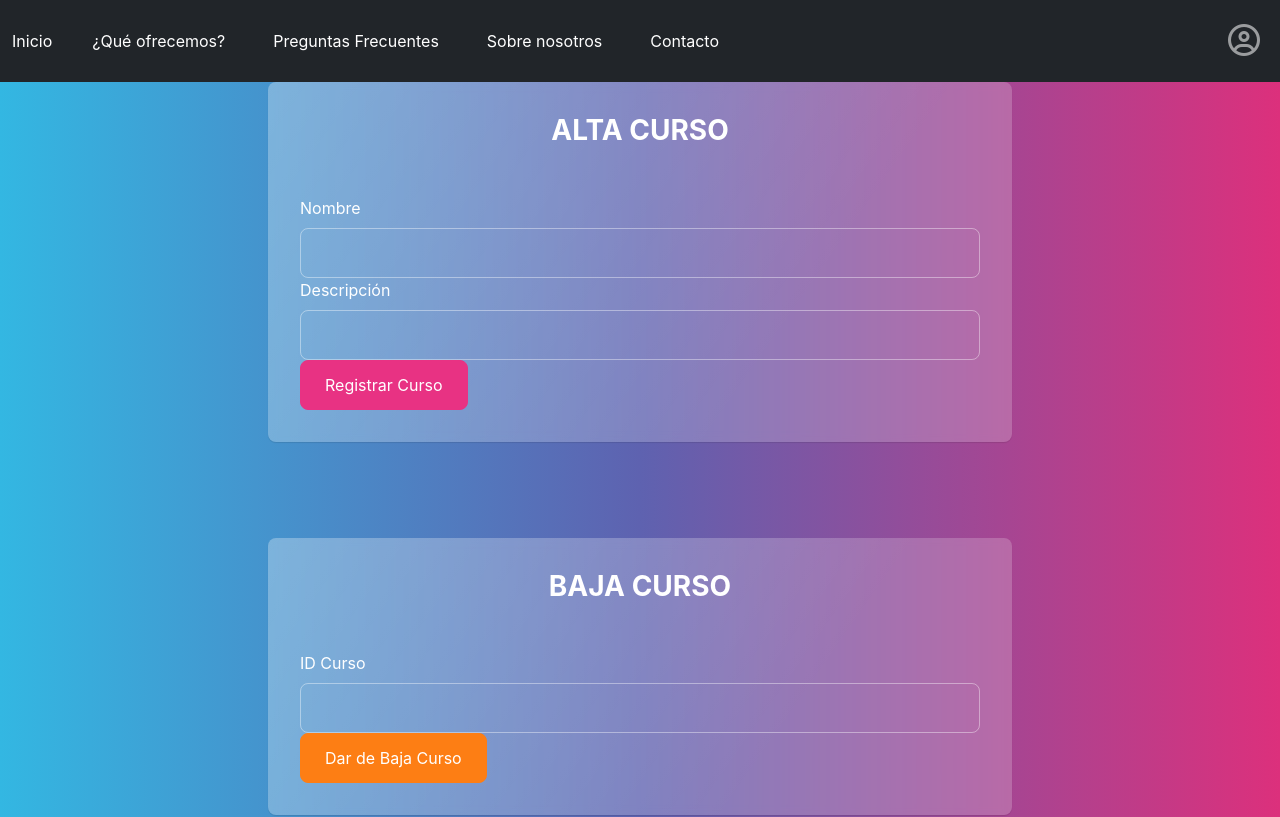
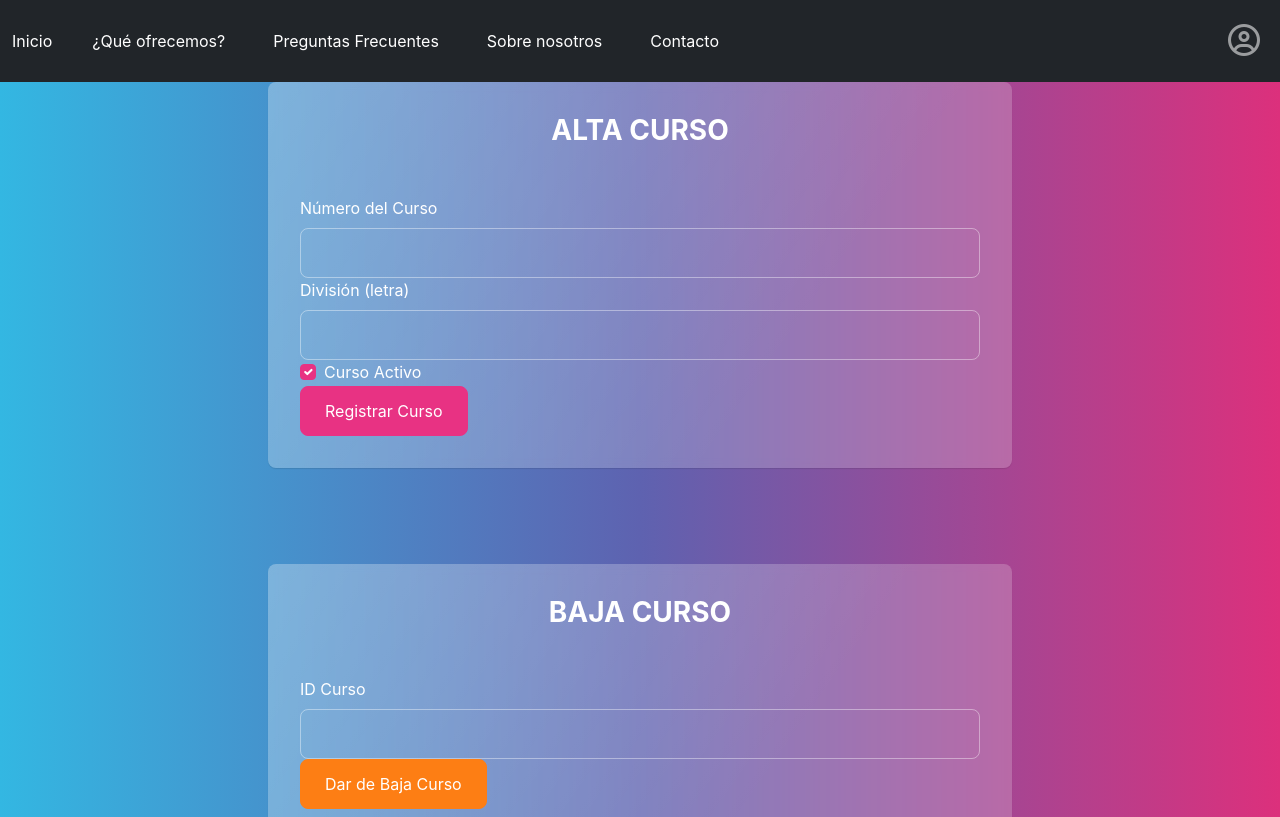
Before and after one commit to seezelop/React-nexoeducativo, a React (Create React App) app: page /ABMcurso in a window 1280 px wide. Shown: the top 817 px of the page. Built offline with nearby package versions, Linux system fonts and the light colour scheme.

Commit message:
Se debe trabajar en corregir error en AltaCurso

```diff
--- a/src/componentes/ABM/AltaCurso.js
+++ b/src/componentes/ABM/AltaCurso.js
@@ -4,22 +4,26 @@ import axios from 'axios';
 
 const AltaCurso = () => {
   const [formData, setFormData] = useState({
-    nombre: '',
-    descripcion: ''
+    numeroCurso: '',
+    division: '',
+    activo: 1 // Valor por defecto en 1 (activo)
   });
 
   const handleInputChange = (e) => {
-    const { id, value } = e.target;
+    const { id, value, type, checked } = e.target;
+
     setFormData({
       ...formData,
-      [id]: value
+      [id]: type === 'checkbox' ? (checked ? 1 : 0) : value // Si es checkbox, enviar 1 si está tildado, 0 si no lo está
     });
   };
 
   const handleSubmit = async (e) => {
     e.preventDefault();
+    console.log('Datos enviados al backend:', formData); // Verifica los datos
+
     try {
-      const response = await axios.post('http://localhost:8080/api/curso/alta', formData, { withCredentials: true });
+      const response = await axios.post('http://localhost:8080/api/usuario/saveCurso', formData, { withCredentials: true });
       if (response.status === 200) {
         alert('Curso registrado exitosamente!');
       } else {
@@ -27,18 +31,28 @@ const AltaCurso = () => {
       }
     } catch (error) {
       console.error('Error al registrar el curso:', error);
+      alert('Hubo un error al registrar el curso. Ver consola para más detalles.');
     }
   };
 
+
   return (
     <Form onSubmit={handleSubmit}>
-      <Form.Group controlId="nombre">
-        <Form.Label>Nombre</Form.Label>
-        <Form.Control type="text" value={formData.nombre} onChange={handleInputChange} required />
+      <Form.Group controlId="numeroCurso">
+        <Form.Label>Número del Curso</Form.Label>
+        <Form.Control type="number" value={formData.numeroCurso} onChange={handleInputChange} required />
       </Form.Group>
-      <Form.Group controlId="descripcion">
-        <Form.Label>Descripción</Form.Label>
-        <Form.Control type="text" value={formData.descripcion} onChange={handleInputChange} required />
+      <Form.Group controlId="division">
+        <Form.Label>División (letra)</Form.Label>
+        <Form.Control type="text" value={formData.division} onChange={handleInputChange} required />
+      </Form.Group>
+      <Form.Group controlId="activo">
+        <Form.Check
+          type="checkbox"
+          label="Curso Activo"
+          checked={formData.activo === 1} // Si el valor es 1, el checkbox estará tildado
+          onChange={handleInputChange}
+        />
       </Form.Group>
       <Button variant="primary" type="submit">
         Registrar Curso
```
